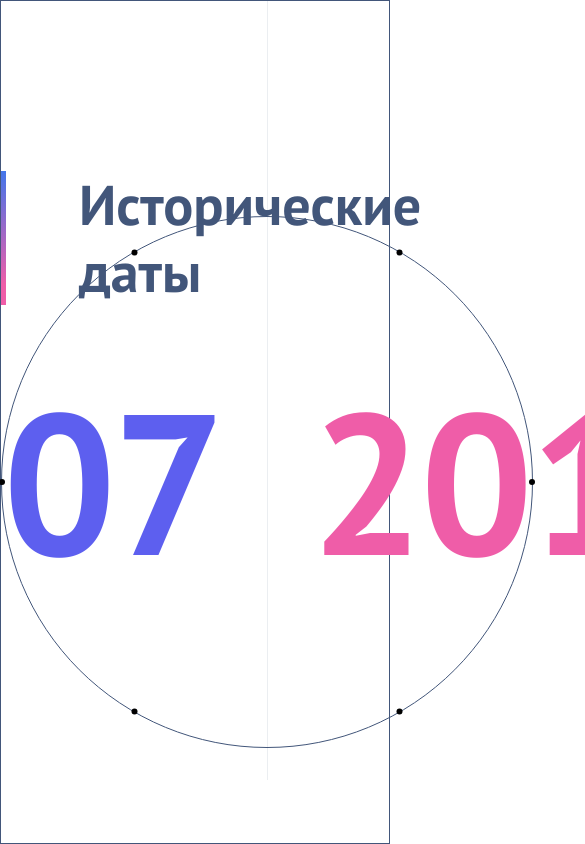
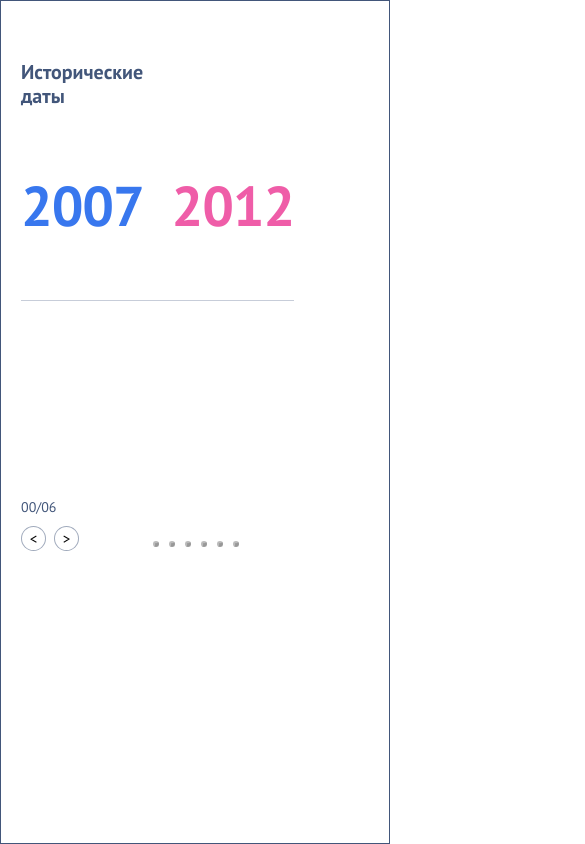
Before and after one commit to Miroslav988/tt-only, a React (Create React App) app: page / in a window 390 px wide. Shown: the top 844 px of the page, 585 px wide, since content can reach past the window. Built offline with nearby package versions, Linux system fonts and the light colour scheme.

Commit message:
Мобилка

```diff
--- a/src/components/MainComponent/MainComponent.scss
+++ b/src/components/MainComponent/MainComponent.scss
@@ -1,3 +1,6 @@
+@import "../VarsScss/variables";
+@import "../VarsScss/mixins";
+
 .mainCont {
   position: relative;
   margin: auto;
@@ -6,24 +9,27 @@
   height: 100dvh;
   width: 100vw;
   max-width: 1440px;
-  border: 1px solid #42567a;
+  border: 1px solid $primary-color;
   box-sizing: border-box;
 }
+
 .perp {
   z-index: -1;
   border: 0;
   position: absolute;
-  left: 50%; /* Центрирование по горизонтали */
+  left: 50%;
   top: -50%;
-  height: 100dvh; /* Задайте высоту линии */
-  width: 1px; /* Ширина вертикальной линии */
+  height: 100dvh;
+  width: 1px;
   opacity: 0.1;
-  background-color: #42567a; /* Цвет линии */
+  background-color: $primary-color;
   max-height: 1440px;
-  @media (max-width: 351px) {
+
+  @include mobile {
     display: none;
   }
 }
+
 .circleNumbCont {
   position: relative;
   margin: auto;
@@ -32,61 +38,62 @@
   width: fit-content;
   display: flex;
   flex-direction: column;
-  @media (max-width: 351px) {
+
+  @include mobile {
     margin-top: 168px;
     width: 100vw;
     height: 73px;
   }
 }
+
 .par {
-  z-index: -1;
-  border: 0;
-  position: absolute;
+  @extend .perp;
   top: 45%;
   left: -85%;
   width: 100vw;
   max-width: 1440px;
   height: 1px;
-  opacity: 0.1;
-  background-color: #42567a;
-  @media (max-width: 351px) {
-    display: none;
-  }
 }
+
 .pageTitleCont {
   top: 170px;
   left: 0;
   position: absolute;
-  @media (max-width: 351px) {
+
+  @include mobile {
     top: 59px;
     left: 20px;
   }
 }
+
 .pageTitle {
   position: relative;
   width: 353px;
   height: 134px;
   padding-left: 78px;
   margin: 0;
-  font-size: 56px;
+  font-size: $large-font-size;
   line-height: 67px;
-  color: #42567a;
-  @media (max-width: 351px) {
+  color: $primary-color;
+
+  @include mobile {
     width: 123px;
     height: 48px;
     font-size: 20px;
     padding-left: 0;
     line-height: 24px;
   }
-}
-.pageTitle::before {
-  content: "";
-  position: absolute;
-  left: 0px;
-  height: 100%; /* Высота границы */
-  width: 5px; /* Ширина границы */
-  background: linear-gradient(180deg, #3877ee -5%, #ef5da8 85%);
-  @media (max-width: 351px) {
-    display: none;
+
+  &::before {
+    content: "";
+    position: absolute;
+    left: 0px;
+    height: 100%;
+    width: 5px;
+    @include gradient-line;
+
+    @include mobile {
+      display: none;
+    }
   }
 }
--- a/src/components/UI/MyCircle.scss
+++ b/src/components/UI/MyCircle.scss
@@ -1,61 +1,109 @@
+@import "../VarsScss/variables";
+@import "../VarsScss/mixins";
+
 .circle {
   position: relative;
-  width: 530px;
-  height: 530px;
+  width: $circle-size;
+  height: $circle-size;
   border-radius: 50%;
-  border: 1px solid #42567a;
+  border: 1px solid $primary-color;
   margin: auto;
-  display: flex;
-  justify-content: center;
-  align-items: center;
+  @include flex-center;
   transform-origin: center;
   transition: transform 1s;
   z-index: 1;
-  @media (max-width: 351px) {
+
+  @include mobile {
     display: none;
   }
 }
+
 .item {
+  $dot-size: 6px;
+
   position: absolute;
-  width: 6px;
-  height: 6px;
-  border: none;
+  width: $dot-size;
+  height: $dot-size;
   border-radius: 50%;
   background-color: black;
-  color: white;
+  color: $white;
   margin: 0;
   padding: 0;
-  font-size: 0px;
+  font-size: 0;
+  z-index: 5;
+  @include mobile {
+    border-radius: 50%;
+    background-color: #42567a;
+    opacity: 0.4;
+  }
+  &:hover,
+  &.isActive {
+    border: 1px solid $primary-color;
+    background-color: $white;
+    width: 56px;
+    height: 56px;
+    font-size: $main-font-size;
+    transition: $default-transition;
+    @include mobile {
+      opacity: 1;
+      width: $dot-size;
+      height: $dot-size;
+      background-color: #42567a;
+    }
+  }
+}
+.buttons-container {
+  position: absolute;
+  left: 50%;
+  transform: translateX(-50%);
+  display: flex;
+  gap: 20px;
+  justify-content: center;
+  width: 100%;
+
+  @include mobile {
+    bottom: -305px;
+    gap: 10px;
+    flex-wrap: wrap;
+  }
+}
+
+.item {
+  $dot-size: 6px;
+  position: static;
+  width: $dot-size;
+  height: $dot-size;
+  border-radius: 50%;
+  background-color: black;
+  color: $white;
+  margin: 0;
+  padding: 0;
+  font-size: 0;
   z-index: 5;
 }
-.isActive,
-.item:hover {
-  border: 1px solid #42567a;
-  background-color: white;
-  width: 56px;
-  height: 56px;
-  font-size: 20px;
-  transition: all 0.5s;
-}
+
 .btnNumb {
-  color: #42567a;
+  color: $primary-color;
   margin: 0;
   padding: 0;
 }
+
 .btnText {
+  $text-position: 15px;
+
   opacity: 0;
-  color: #42567a;
+  color: $primary-color;
   margin: 0;
-  top: 15px;
+  top: $text-position;
   left: 430px;
-  font-size: 20px;
+  font-size: $main-font-size;
   position: absolute;
   font-weight: 700;
-  @media (max-width: 351px) {
+  &.activeName {
+    opacity: 1;
+    transition: all 1s;
+  }
+  @include mobile {
     display: none;
   }
 }
-.activeName {
-  opacity: 1;
-  transition: all 1s;
-}
--- a/src/components/UI/MyCircle.tsx
+++ b/src/components/UI/MyCircle.tsx
@@ -15,13 +15,15 @@ const MyCircle: FC<MyCircleProps> = ({ buttonList, onActiveNameChange }) => {
   const [btnName, setBtnName] = useState<string>("");
   const [activeIndex, setActiveIndex] = useState<ButtonIndex>(0);
   const [activeName, setActiveName] = useState<boolean>(true);
-
+  const [isMobile, setIsMobile] = useState<boolean>(false);
   const handleClick = (index: ButtonIndex): void => {
+    if (!isMobile) {
       const targetRotation: Rotation = 180 - index * (360 / buttonList.length);
+      setRotation(targetRotation);
+    }
     setActiveIndex(index);
     onActiveNameChange(buttonList[index - 1]);
     setBtnName(buttonList[index - 1]);
-    setRotation(targetRotation);
     setActiveName(false);
     setTimeout(() => {
       setActiveName(true);
@@ -38,14 +40,24 @@ const MyCircle: FC<MyCircleProps> = ({ buttonList, onActiveNameChange }) => {
 
   return (
     <>
-      <p className={`btnText ${activeName ? "activeName" : ""}`}>{btnName}</p>
-      <div className="circle" style={{ transform: `rotate(${rotation}deg)` }}>
+      {!isMobile && (
+        <>
+          <p className={`btnText ${activeName ? "activeName" : ""}`}>
+            {btnName}
+          </p>
+          <div
+            className="circle"
+            style={{ transform: `rotate(${rotation}deg)` }}
+          >
             {buttonList.map((button, index: number) => {
-          const rota: number = (index + 1) * (360 / buttonList.length) + 120;
+              const rota: number =
+                (index + 1) * (360 / buttonList.length) + 120;
               return (
                 <button
                   key={index}
-              className={`item ${activeIndex === index + 1 ? "isActive" : ""}`}
+                  className={`item ${
+                    activeIndex === index + 1 ? "isActive" : ""
+                  }`}
                   onClick={() => handleClick(index + 1)}
                   style={{
                     transform: `rotate(${rota}deg) translate(265px) rotate(-${rota}deg)`,
@@ -61,6 +73,17 @@ const MyCircle: FC<MyCircleProps> = ({ buttonList, onActiveNameChange }) => {
               );
             })}
           </div>
+        </>
+      )}
+      <div className="buttons-container">
+        {buttonList.map((button, index: number) => (
+          <button
+            key={index}
+            className={`item ${activeIndex === index + 1 ? "isActive" : ""}`}
+            onClick={() => handleClick(index + 1)}
+          ></button>
+        ))}
+      </div>
       <NavBtns
         list={buttonList}
         currentIndex={activeIndex}
--- a/src/components/UI/NavBtns/NavBtns.scss
+++ b/src/components/UI/NavBtns/NavBtns.scss
@@ -1,3 +1,6 @@
+@import "../../VarsScss/variables";
+@import "../../VarsScss/mixins";
+
 .navBtnsCont {
   margin-left: -372px;
   margin-top: -44px;
@@ -6,32 +9,46 @@
   display: flex;
   flex-direction: column;
   align-items: flex-start;
-  @media (max-width: 351px) {
+
+  @include mobile {
     margin: 0;
-    margin-top: 269px;
-
+    margin-top: 330px;
+    width: 58px;
+    height: 50px;
+    margin-left: 20px;
   }
 }
+
 .counter {
-  color: #42567a;
-  font-size: 14px;
+  color: $primary-color;
+  font-size: $small-font-size;
   font-weight: 400;
   margin-bottom: auto;
 }
+
 .navBtns {
   display: flex;
   justify-content: space-between;
   width: 100%;
 }
+
 .btn {
-  border: 1px solid #42567a80;
-  background-color: white;
+  border: 1px solid $border-color;
+  background-color: $white;
   box-sizing: border-box;
-  width: 50px;
-  height: 50px;
+  width: $button-size;
+  height: $button-size;
   border-radius: 50%;
   font-size: 25px;
+
+  @include mobile {
+    width: $mobile-button-size;
+    height: $mobile-button-size;
+    font-size: 15px;
+    margin-top: 11px;
+  }
+
+  &:disabled {
+    opacity: 0.5;
+  }
 }
-:disabled {
-  opacity: 0.5;
-}
--- a/src/components/UI/NewsCard/NewsCard.scss
+++ b/src/components/UI/NewsCard/NewsCard.scss
@@ -1,36 +1,42 @@
+@import "../../VarsScss/mixins";
+@import "../../VarsScss/variables";
+
 .newsCont {
   max-width: 400px;
-  min-width: 320px;
   height: 135px;
   pointer-events: none;
-  @media (max-width: 351px) {
-    max-width: 255px;
-    min-width: 166px;
-    height: 80px;
+
+  @include mobile {
+    max-width: 200px;
   }
 }
+
 .newsDate {
   font-size: 25px;
   font-weight: 400;
-  color: #3877ee;
+  color: $accent-blue;
   margin: 0;
   padding: 0;
   pointer-events: none;
-  @media (max-width: 351px) {
+
+  @include mobile {
     font-size: 16px;
     margin-top: 15px;
     margin-bottom: 20px;
   }
 }
+
 .newsContent {
   pointer-events: none;
   margin: 0;
   margin-top: 15px;
-  font-size: 20px;
+  font-size: $main-font-size;
   font-weight: 400;
   line-height: 30px;
-  color: #42567a;
-  @media (max-width: 351px) {
+  color: $primary-color;
+
+  @include mobile {
     line-height: 20px;
+    font-size: 14px;
   }
 }
--- a/src/components/UI/Numbers/NumbCont.scss
+++ b/src/components/UI/Numbers/NumbCont.scss
@@ -1,3 +1,6 @@
+@import "../../VarsScss/mixins";
+@import "../../VarsScss/variables";
+
 .numbCont {
   position: absolute;
   display: flex;
@@ -10,7 +13,8 @@
   font-weight: 700;
   align-items: center;
   pointer-events: none;
-  @media (max-width: 351px) {
+
+  @include mobile {
     width: fit-content;
     font-size: 56px;
     height: 73px;
@@ -21,11 +25,13 @@
     border-bottom: 1px solid #c7cdd9;
   }
 }
+
 .leftNumb {
   letter-spacing: -0.02em;
-  color: #5d5fef;
+  color: $accent-blue;
 }
+
 .rightNumb {
   letter-spacing: -0.02em;
-  color: #ef5da8;
+  color: $accent-pink;
 }
--- /dev/null
+++ b/src/components/VarsScss/_mixins.scss
@@ -0,0 +1,22 @@
+@mixin flex-center {
+  display: flex;
+  justify-content: center;
+  align-items: center;
+}
+
+@mixin absolute-center {
+  position: absolute;
+  top: 50%;
+  left: 50%;
+  transform: translate(-50%, -50%);
+}
+
+@mixin mobile {
+  @media (max-width: $mobile-breakpoint) {
+    @content;
+  }
+}
+
+@mixin gradient-line {
+  background: linear-gradient(180deg, $accent-blue -5%, $accent-pink 85%);
+}
--- /dev/null
+++ b/src/components/VarsScss/_variables.scss
@@ -0,0 +1,22 @@
+// Colors
+$primary-color: #42567a;
+$accent-blue: #3877ee;
+$accent-pink: #ef5da8;
+$white: #ffffff;
+$border-color: rgba(66, 86, 122, 0.5);
+
+// Breakpoints
+$mobile-breakpoint: 411px;
+
+// Dimensions
+$circle-size: 530px;
+$button-size: 50px;
+$mobile-button-size: 25px;
+
+// Typography
+$main-font-size: 20px;
+$large-font-size: 56px;
+$small-font-size: 14px;
+
+// Transitions
+$default-transition: all 0.5s ease;
```
Also changed, not shown: src/components/NewsSection.tsx/NewsSection.scss (+15 -15 lines), src/components/NewsSection.tsx/NewsSection.tsx (+23 -2 lines). Lines whose indentation alone changed are shown as unchanged.
